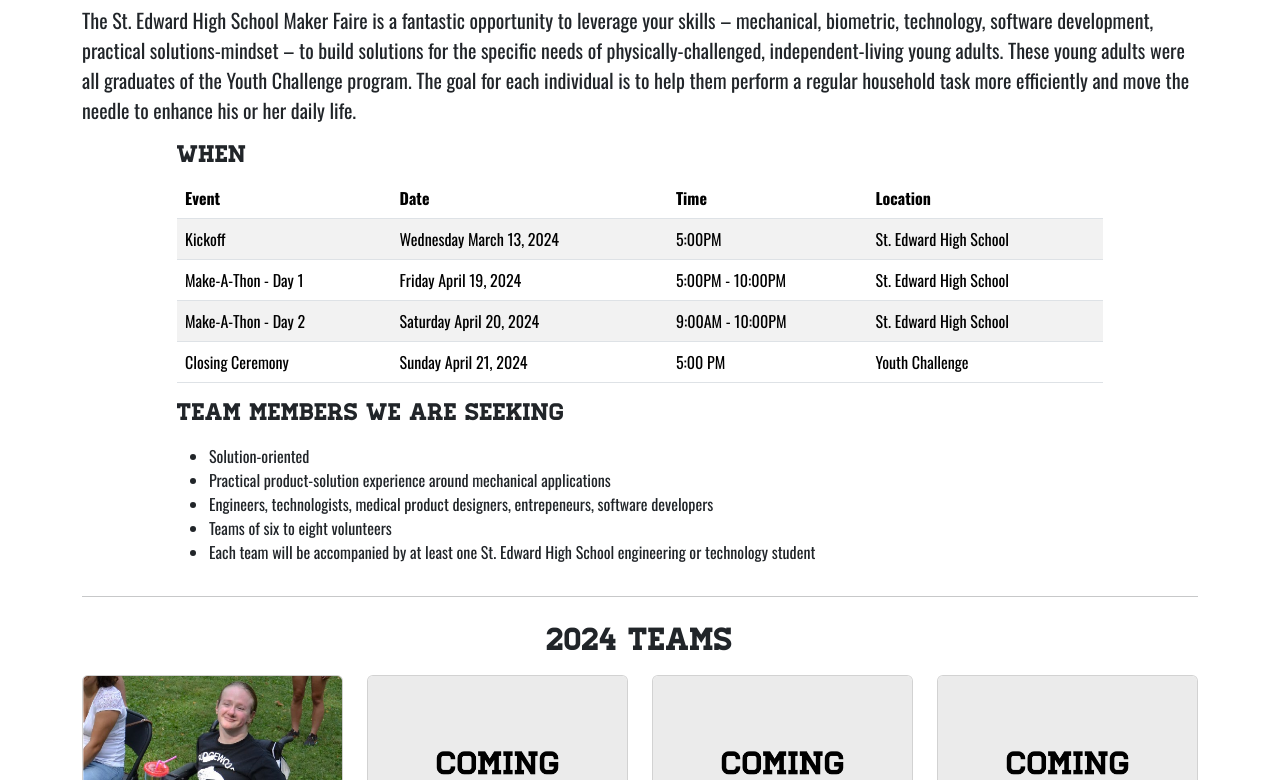
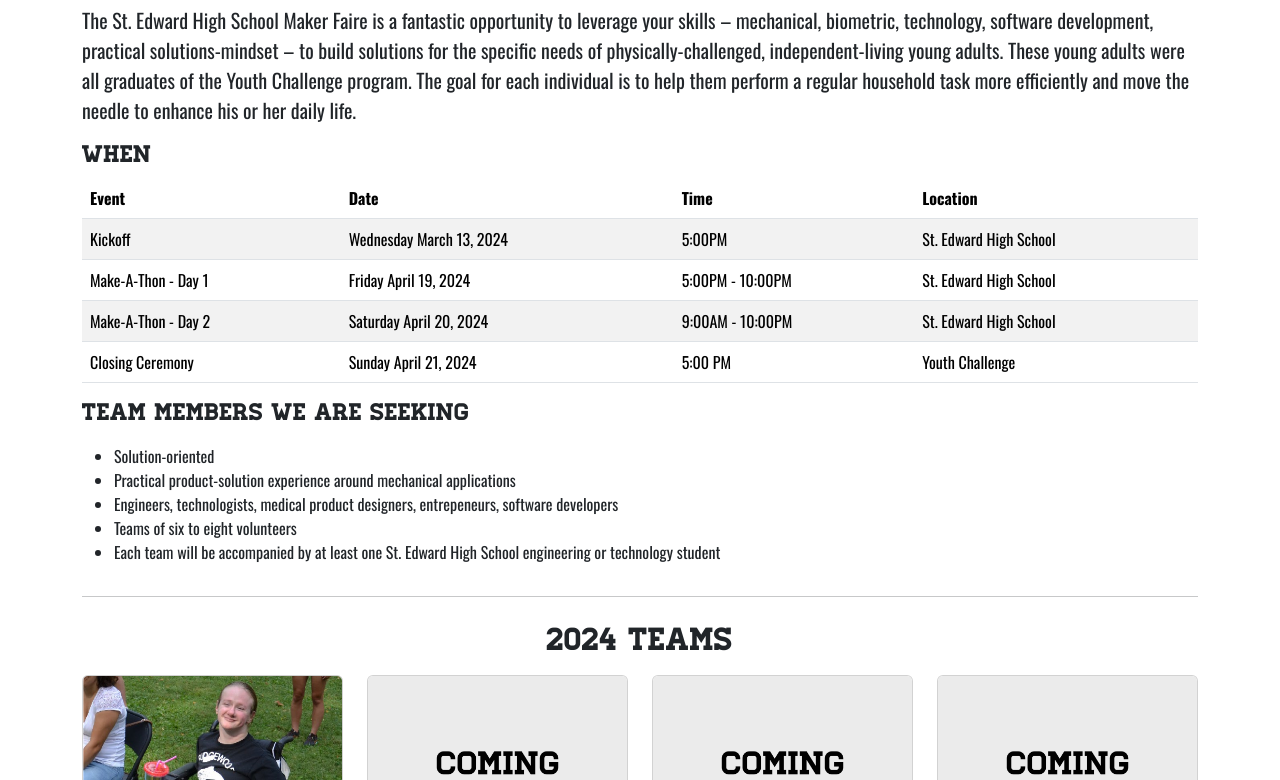
Before and after one commit to amortimer20/sehs-makerfaire, an Astro site: page / in a window 1280 px wide. Shown: the part 649-1429 px from the top of the page. Built offline with nearby package versions, Linux system fonts and the light colour scheme; Astro itself is replaced by a stand-in of ours.

Commit message:
Change about sections to 12 cols

```diff
--- a/src/pages/index.astro
+++ b/src/pages/index.astro
@@ -31,7 +31,7 @@
 			</p>
 		</div>
 		<div class="row">
-			<div class="col-10 offset-1">
+			<div class="col">
 				<h4 class="font-homestead">When</h4>
 				<table class="table table-striped">
 					<thead>
@@ -72,7 +72,7 @@
 			</div>
 		</div>
 		<div class="row">
-			<div class="col-10 offset-1">
+			<div class="col">
 				<h4 class="font-homestead mb-3">Team Members We Are Seeking</h4>
 				<ul>
 					<li>Solution-oriented</li>
```
Also changed, not shown: src/components/Card.astro (deleted).
